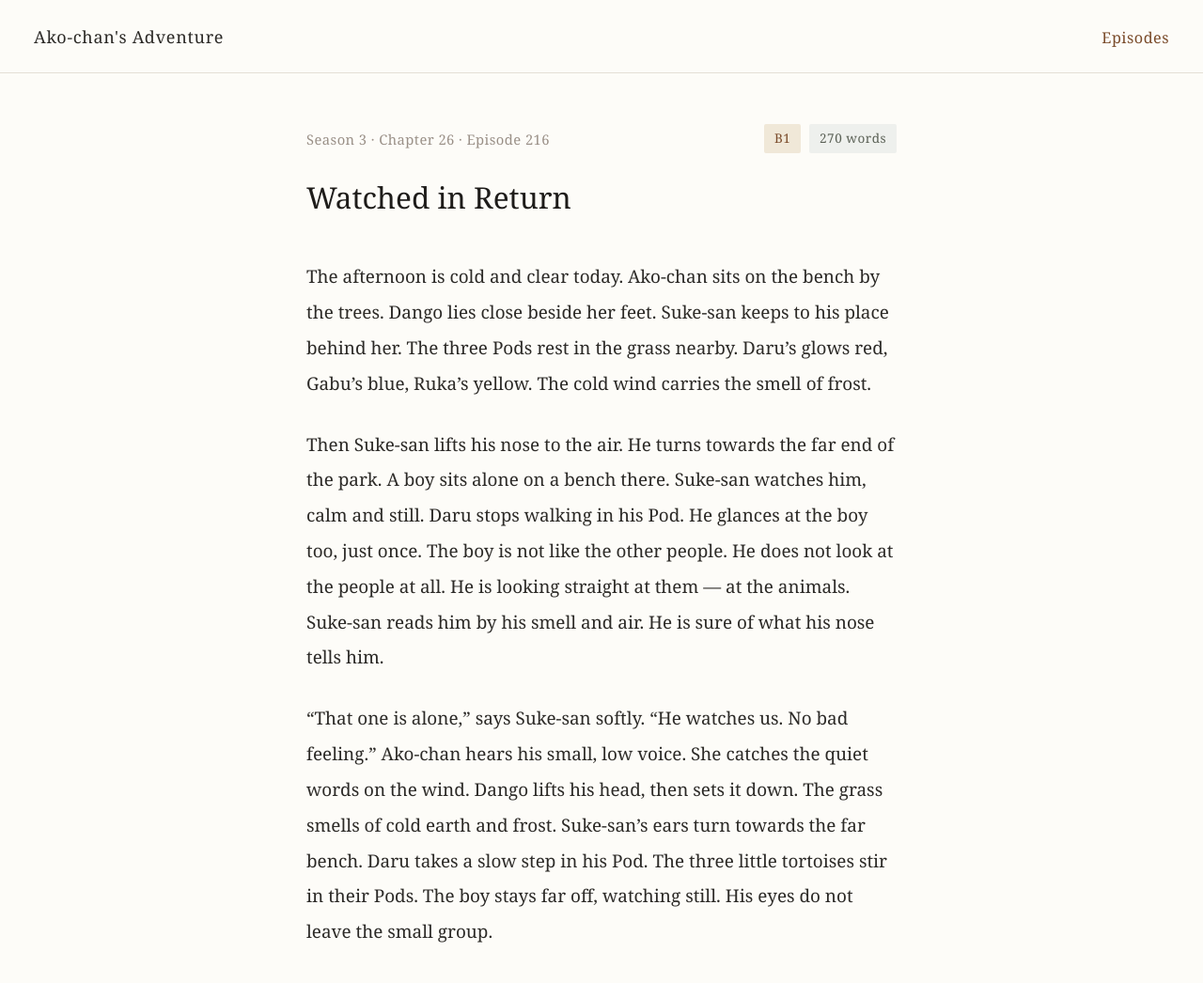
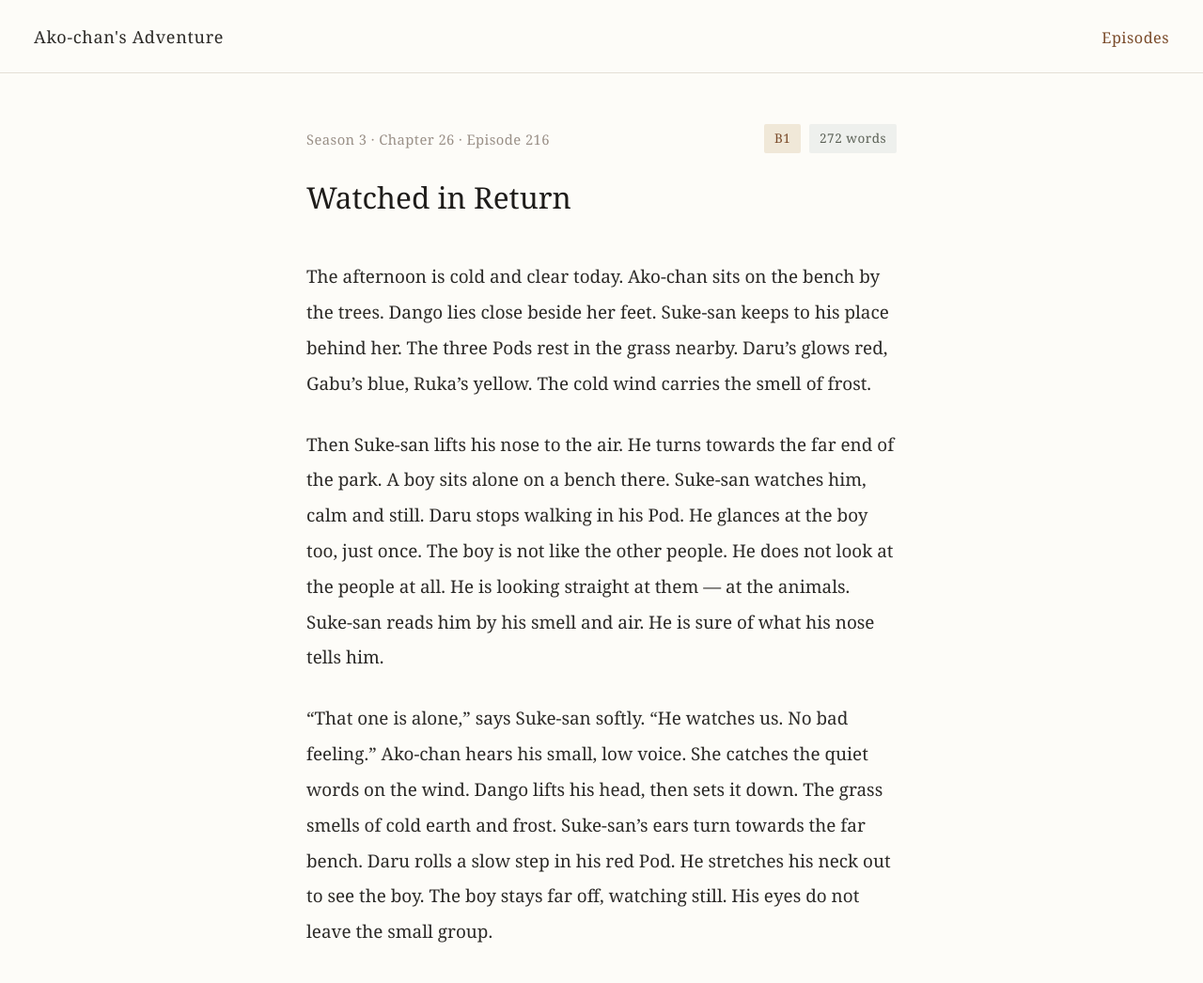
Before and after one commit to morisaki-yuichi/ako-chans-adventure, a Jekyll site: the page built from season3/chapter26/ep216.md, in a window 1280 px wide. Shown: the top 1046 px of the page at 94% size. Built offline with Jekyll 4.4.1, drawn with Linux system fonts in a browser that asks for light colours.

Commit message:
S3 P2: focus ensemble texture beats, conservative (1 ep; Ch26-31)
Cut inertial roster filler in Ep216 (duplicate 'three tortoises stir');
individuate Daru. S3 ensembles are thematically load-bearing (witness/
recognition), so no further roll-call thinning warranted. word_count re-measured.

```diff
--- a/season3/chapter26/ep216.md
+++ b/season3/chapter26/ep216.md
@@ -6,7 +6,7 @@ chapter: 26
 episode: 216
 level: B1
 story_day: 17
-word_count: 270
+word_count: 272
 prev_ep: /season3/chapter26/ep215/
 next_ep: /season3/chapter26/ep217/
 permalink: /season3/chapter26/ep216/
@@ -16,6 +16,6 @@ The afternoon is cold and clear today. Ako-chan sits on the bench by the trees.
 
 Then Suke-san lifts his nose to the air. He turns towards the far end of the park. A boy sits alone on a bench there. Suke-san watches him, calm and still. Daru stops walking in his Pod. He glances at the boy too, just once. The boy is not like the other people. He does not look at the people at all. He is looking straight at them — at the animals. Suke-san reads him by his smell and air. He is sure of what his nose tells him.
 
-"That one is alone," says Suke-san softly. "He watches us. No bad feeling." Ako-chan hears his small, low voice. She catches the quiet words on the wind. Dango lifts his head, then sets it down. The grass smells of cold earth and frost. Suke-san's ears turn towards the far bench. Daru takes a slow step in his Pod. The three little tortoises stir in their Pods. The boy stays far off, watching still. His eyes do not leave the small group.
+"That one is alone," says Suke-san softly. "He watches us. No bad feeling." Ako-chan hears his small, low voice. She catches the quiet words on the wind. Dango lifts his head, then sets it down. The grass smells of cold earth and frost. Suke-san's ears turn towards the far bench. Daru rolls a slow step in his red Pod. He stretches his neck out to see the boy. The boy stays far off, watching still. His eyes do not leave the small group.
 
 Ako-chan does not turn to look. She keeps her eyes on her own friends. She has heard Suke-san, and that is all. The boy is only a far-off shape to her. She does not yet know that he is there. Not really. Not the way he already knows them.
```
